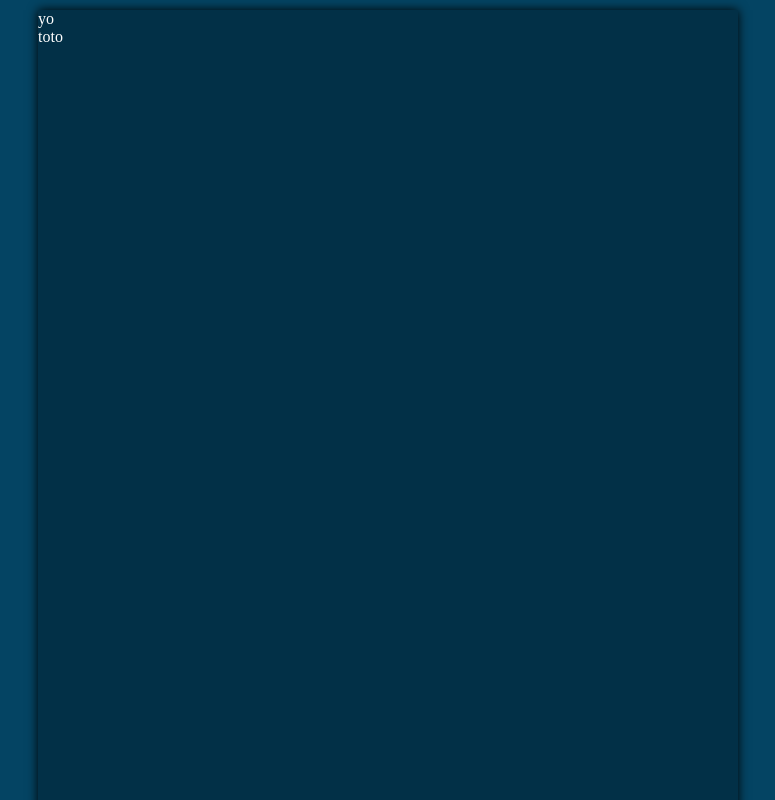
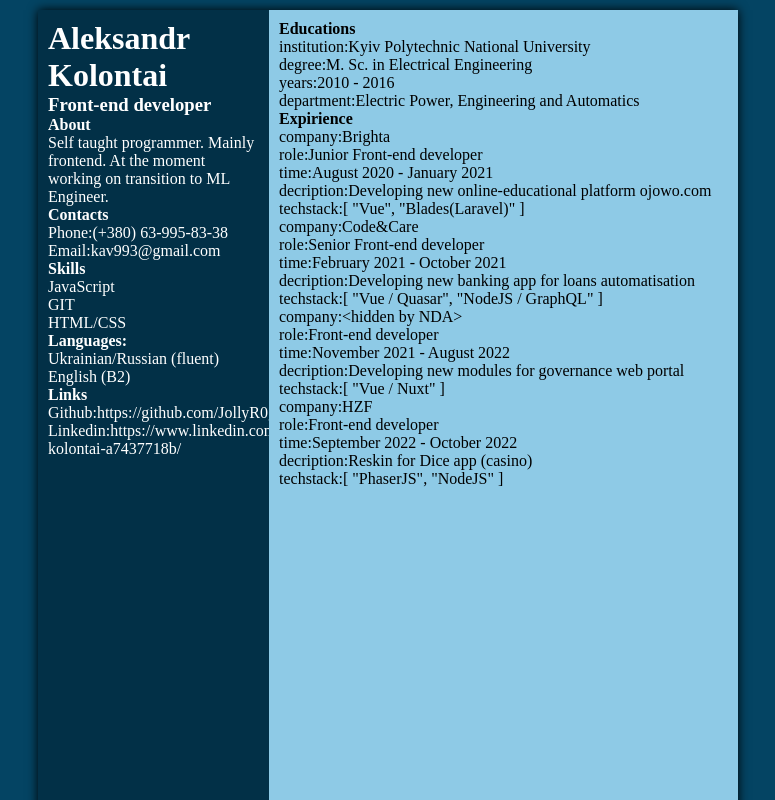
Before and after one commit to JollyR0ger42/portfolio, a Nuxt app: page / in a window 1280 px wide. Shown: the top 800 px of the page, without its empty margins (252-1027 px from the left). Built offline with nearby package versions, Linux system fonts and the light colour scheme.

Commit message:
add raw data to html

```diff
--- a/app.vue
+++ b/app.vue
@@ -3,10 +3,112 @@
   <div class="app__wrapper">
     <div class="app__container">
       <div class="app__container__left">
-        yo
+        <h1 class="app__container__name">
+          {{summary.name}}
+        </h1>
+        <h3 class="app__container__name">
+          {{summary.position}}
+        </h3>
+        <div class="app__container__about">
+          <h4>About</h4>
+          <p>{{summary.about}}</p>
+        </div>
+        <div class="app__container__contacts">
+          <h4>Contacts</h4>
+          <div>
+            <span>Phone:</span>
+            <span>{{summary.contacts.phone}}</span>
+          </div>
+          <div>
+            <span>Email:</span>
+            <span>{{summary.contacts.mail}}</span>
+          </div>
+        </div>
+        <div class="app__container__skills">
+          <h4>Skills</h4>
+          <p
+            v-for="(skill, idx) in summary.skills"
+            :key="idx"
+          >
+            {{skill}}
+          </p>
+        </div>
+        <div class="app__container__languages">
+          <h4>Languages:</h4>
+          <p
+            v-for="(language, idx) in summary.languages"
+            :key="idx"
+          >
+            {{language}}
+          </p>
+        </div>
+        <div class="app__container__links">
+          <h4>Links</h4>
+          <div>
+            <span>Github:</span>
+            <span>{{summary.links.github}}</span>
+          </div>
+          <div>
+            <span>Linkedin:</span>
+            <span>{{summary.links.linkedin}}</span>
+          </div>
+        </div>
       </div>
       <div class="app__container__right">
-        toto
+        <div class="app__container__educations">
+          <h4>Educations</h4>
+          <div
+            v-for="(education, idx) in summary.educations"
+            :key="idx"
+            class="app__container__education"
+          >
+            <div>
+              <span>institution:</span>
+              <span>{{education.institution}}</span>
+            </div>
+            <div>
+              <span>degree:</span>
+              <span>{{education.degree}}</span>
+            </div>
+            <div>
+              <span>years:</span>
+              <span>{{education.years}}</span>
+            </div>
+            <div>
+              <span>department:</span>
+              <span>{{education.department}}</span>
+            </div>
+          </div>
+        </div>
+        <div class="app__container__expirience__wrapper">
+          <h4>Expirience</h4>
+          <div
+            v-for="(experience, idx) in summary.experience"
+            :key="idx"
+            class="app__container__expirience"
+          >
+            <div>
+              <span>company:</span>
+              <span>{{experience.company}}</span>
+            </div>
+            <div>
+              <span>role:</span>
+              <span>{{experience.role}}</span>
+            </div>
+            <div>
+              <span>time:</span>
+              <span>{{experience.time}}</span>
+            </div>
+            <div>
+              <span>decription:</span>
+              <span>{{experience.decription}}</span>
+            </div>
+            <div>
+              <span>techstack:</span>
+              <span>{{experience.techstack}}</span>
+            </div>
+          </div>
+        </div>
       </div>
     </div>
   </div>
@@ -32,11 +134,30 @@ import summary from '~/assets/summary.json'
   }
 
   &__container {
-    color: #fff;
-    background-color: var(--dark-blue);
     box-shadow: 0px 0px 10px #000;
     width: 700px;
     height: 990px;
+    display: flex;
+
+
+
+    &__left {
+      width: 33%;
+      background-color: var(--dark-blue);
+      color: #fff;
+    }
+
+    &__right {
+      width: 67%;
+      background-color: var(--light-blue);
+      color: #000;
+    }
+
+    &__right, &__left {
+      display: flex;
+      flex-direction: column;
+      padding: 10px;
+    }
   }
 }
 </style>
--- a/assets/_global.css
+++ b/assets/_global.css
@@ -2,6 +2,10 @@
   margin: 0;
   padding: 0;
   box-sizing: border-box;
+}
+
+body {
+  font-family: "Times New Roman", Times, serif;
 }
 
 :root {
--- a/assets/summary.json
+++ b/assets/summary.json
@@ -7,10 +7,10 @@
   },
   "about": "Self taught programmer. Mainly frontend. At the moment working on transition to ML Engineer.",
   "skills": ["JavaScript", "GIT", "HTML/CSS"],
-  "links": [
-    ["GitHub:", "https://github.com/JollyR0ger42"],
-    ["Linkedin:", "https://www.linkedin.com/in/aleksandr-kolontai-a7437718b/"]
-  ],
+  "links": {
+    "github": "https://github.com/JollyR0ger42",
+    "linkedin": "https://www.linkedin.com/in/aleksandr-kolontai-a7437718b/"
+  },
   "languages": ["Ukrainian/Russian (fluent)", "English (B2)"],
   "educations": [
     {
@@ -49,5 +49,47 @@
       "decription": "Reskin for Dice app (casino)",
       "techstack": ["PhaserJS", "NodeJS"]
     }
+  ],
+  "pets": [
+    {
+      "title": "Conway's Game of Life",
+      "description": "react app",
+      "link": "https://www.youtube.com/watch?v=dQw4w9WgXcQ"
+    },
+    {
+      "title": "Todo app",
+      "description": "vue app",
+      "link": "https://www.youtube.com/watch?v=dQw4w9WgXcQ"
+    },
+    {
+      "title": "Crypto counter",
+      "description": "vue app",
+      "link": "https://www.youtube.com/watch?v=dQw4w9WgXcQ"
+    },
+    {
+      "title": "Timer app",
+      "description": "vue app",
+      "link": "https://www.youtube.com/watch?v=dQw4w9WgXcQ"
+    },
+    {
+      "title": "Asteroids",
+      "description": "js",
+      "link": "https://www.youtube.com/watch?v=dQw4w9WgXcQ"
+    },
+    {
+      "title": "Todo app",
+      "description": "vue app",
+      "link": "https://www.youtube.com/watch?v=dQw4w9WgXcQ"
+    },
+    {
+      "title": "web page 1",
+      "description": "vue app",
+      "link": "https://www.youtube.com/watch?v=dQw4w9WgXcQ"
+    },
+    {
+      "title": "web page 2",
+      "description": "vue app",
+      "link": "https://www.youtube.com/watch?v=dQw4w9WgXcQ"
+    }
   ]
 }
```
